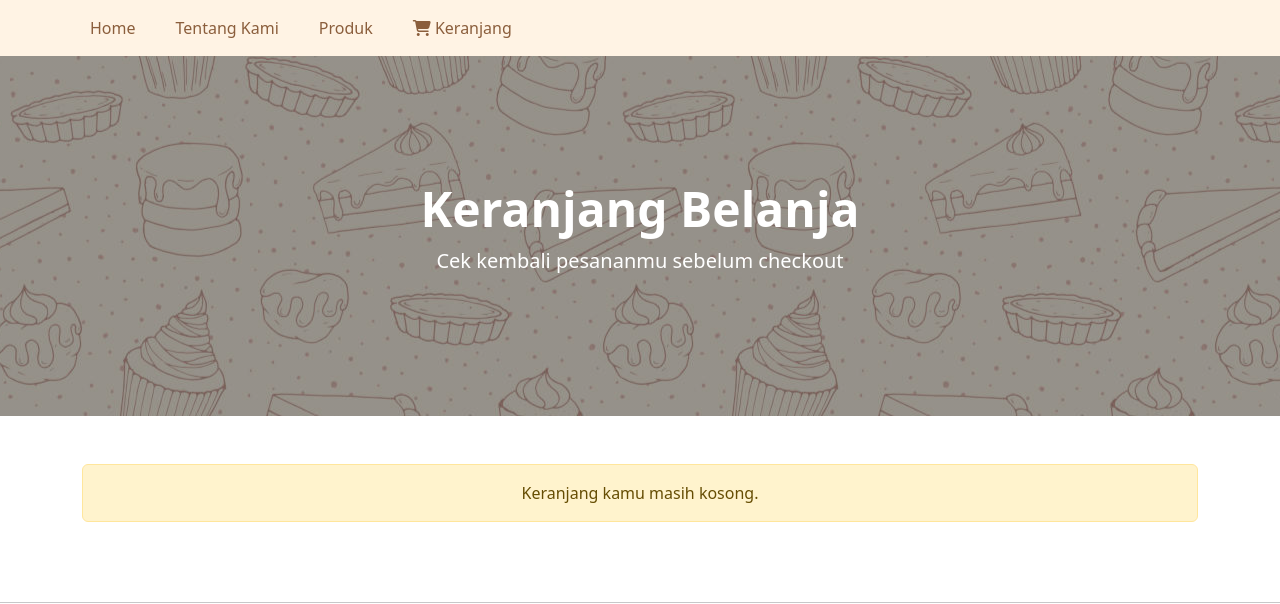
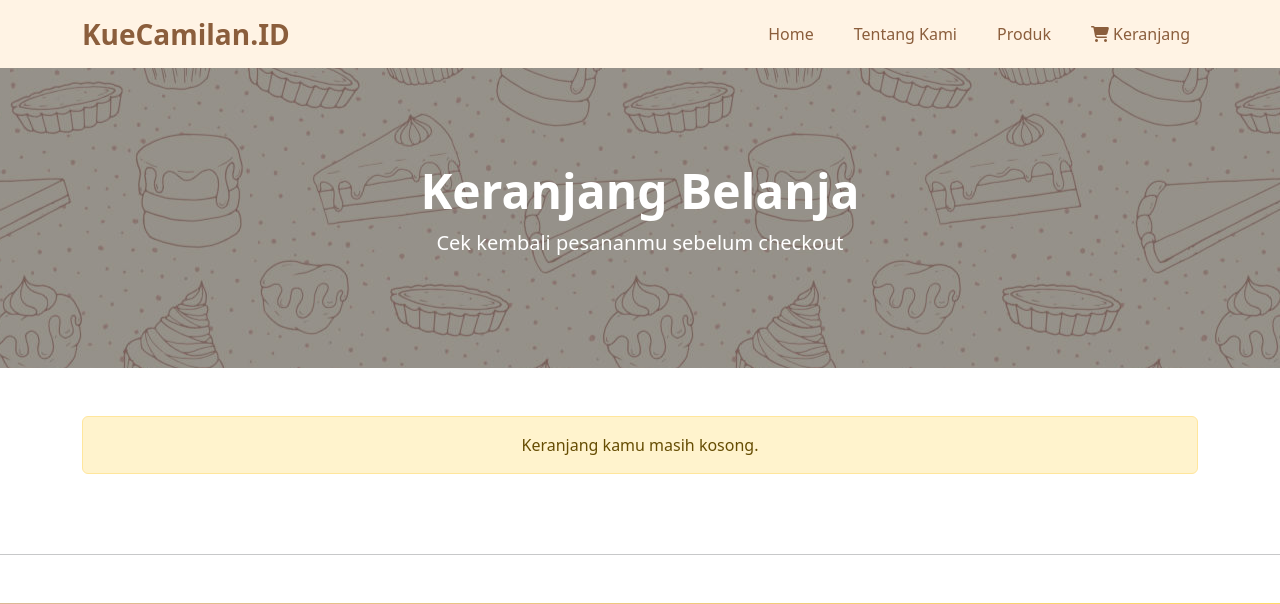
Before and after one commit to yuni1304/Project-Program-Web, a PHP site: page /js/keranjang.php in a window 1280 px wide. Shown: the top 604 px of the page. Run offline with PHP 8.4, Linux system fonts and the light colour scheme.

Commit message:
Update style.css dan beberapa file js

```diff
--- a/css/style.css
+++ b/css/style.css
@@ -62,6 +62,19 @@
   padding: 0;
 }
 
+.navbar-brand {
+  color: #8B5E3C !important; /* sama seperti warna link navbar */
+  font-weight: bold;
+  font-size: 1.75rem; /* kira-kira ukuran fs-3 */
+  text-decoration: none;
+  transition: color 0.3s ease;
+}
+
+.navbar-brand:hover {
+  color: #E6A07C !important; /* soft orange-brown saat hover */
+  text-decoration: none;
+}
+
 /* ==== NAVBAR LINK EFFECT ==== */
 .navbar .nav-link {
   color: #8B5E3C !important; /* warna cokelat muda */
--- a/js/keranjang.php
+++ b/js/keranjang.php
@@ -7,6 +7,7 @@ require '../adminpanel/koneksi.php';
 <head>
   <meta charset="UTF-8">
   <title>Keranjang Belanja | KueCamilan.ID</title>
+  <meta name="viewport" content="width=device-width, initial-scale=1" />  <!-- Tambah meta viewport -->
   <link href="https://cdn.jsdelivr.net/npm/bootstrap@5.3.0/dist/css/bootstrap.min.css" rel="stylesheet">
   <link rel="stylesheet" href="../css/style.css">
   <link rel="stylesheet" href="https://cdnjs.cloudflare.com/ajax/libs/font-awesome/6.5.0/css/all.min.css">
@@ -15,7 +16,7 @@ require '../adminpanel/koneksi.php';
 <?php require "navbar.php"; ?>
 
 <!-- Banner -->
-<div class="container-fluid banner-produk d-flex align-items-center text-center text-white">
+<div class="container-fluid banner-produk d-flex align-items-center text-center text-white" style="height: 300px;">
   <div class="container">
     <h1 class="display-5 fw-bold">Keranjang Belanja</h1>
     <p class="lead">Cek kembali pesananmu sebelum checkout</p>
@@ -83,7 +84,7 @@ require '../adminpanel/koneksi.php';
   <?php } ?>
 </div>
 
-<!-- Footer -->
+ <!-- footer -->
     <hr>
     <footer style="background: linear-gradient(to right, #DAB894, #FFD966);" class="text-white mt-5 py-4">
         <div class="container text-center">
--- a/js/navbar.php
+++ b/js/navbar.php
@@ -1,5 +1,6 @@
 <nav class="navbar navbar-expand-lg navbar-light warna1">
   <div class="container">
+    <a class="navbar-brand" href="index.php">KueCamilan.ID</a>
     <button class="navbar-toggler" type="button" data-bs-toggle="collapse"
       data-bs-target="#navbarNav" aria-controls="navbarNav"
       aria-expanded="false" aria-label="Toggle navigation">
@@ -7,11 +8,11 @@
     </button>
 
     <div class="collapse navbar-collapse" id="navbarNav">
-      <ul class="navbar-nav me-auto mb-2 mb-lg-0">
+      <ul class="navbar-nav ms-auto mb-2 mb-lg-0">
         <li class="nav-item me-4"><a class="nav-link" href="index.php">Home</a></li>
         <li class="nav-item me-4"><a class="nav-link" href="tentang-kami.php">Tentang Kami</a></li>
         <li class="nav-item me-4"><a class="nav-link" href="produk.php">Produk</a></li>
-        <li class="nav-item"> <a class="nav-link" href="keranjang.php"><i class="fa fa-shopping-cart"></i> Keranjang</a></li>
+        <li class="nav-item"><a class="nav-link" href="keranjang.php"><i class="fa fa-shopping-cart"></i> Keranjang</a></li>
       </ul>
     </div>
   </div>
```
Also changed, not shown: js/tentang-kami.php (+7 -17 lines). Lines whose indentation alone changed are shown as unchanged.
